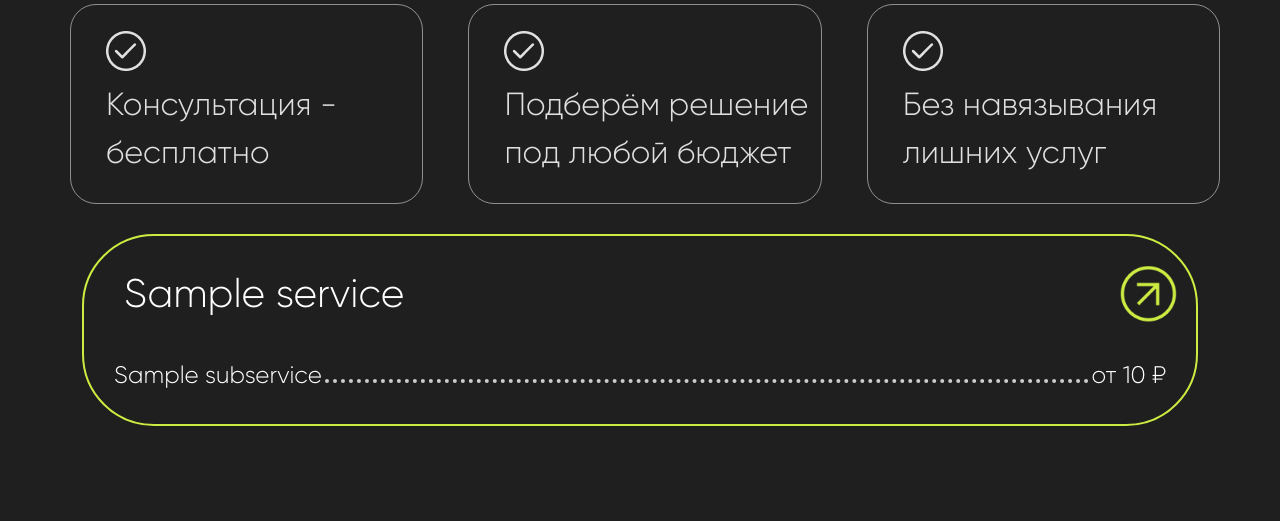
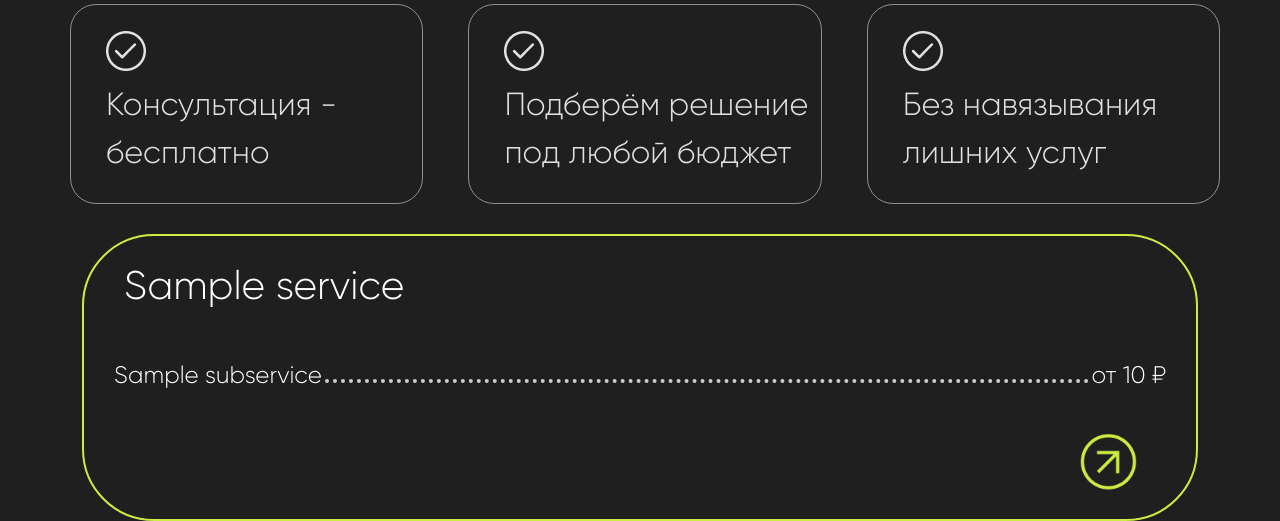
Before and after one commit to ToHellForever/g, a Django app: page / in a window 1280 px wide, after a click that opens the changed part. Shown: the part 3141-3662 px from the top of the page. Before the commit the page ends 3567 px from the top, so only its background shows below. Run offline with Django 5.2, Linux system fonts and the light colour scheme; tables that the repository leaves empty hold one stand-in row (values such as "Sample post"); grey boxes marked "Sample" are stand-in pictures.

Commit message:
осталось разобратсья с резким раскрытием списка

```diff
--- a/static/css/main.css
+++ b/static/css/main.css
@@ -260,6 +260,12 @@
     text-align: left;
     border-radius: 72px !important;
     position: relative;
+    min-height: 140px;
+}
+
+.arrow-container {
+    position: relative;
+    margin-left: auto;
 }
 .accordion-button:not(.collapsed) {
     color: white;
@@ -286,6 +292,13 @@
     transition: transform 0.3s ease;
     position: relative;
     margin-right: -50px;
+}
+
+.subservices-list .custom-arrow {
+    position: relative;
+    margin: 10px 0 0 auto;
+    display: block;
+    float: right;
 }
 
 .custom-accordion-button:not(.collapsed) .custom-arrow {
--- a/static/js/main.js
+++ b/static/js/main.js
@@ -1,5 +1,26 @@
 // Инициализация при загрузке страницы
 document.addEventListener('DOMContentLoaded', function() {
+// Логика для аккордеона
+    const accordionButtons = document.querySelectorAll('.custom-accordion-button');
+    accordionButtons.forEach(button => {
+        const arrowContainer = button.querySelector('.arrow-container');
+        const arrow = button.querySelector('.custom-arrow');
+
+        button.addEventListener('click', function() {
+            const accordionItem = this.closest('.custom-accordion-item');
+            const subservicesList = accordionItem.querySelector('.subservices-list');
+
+            if (this.classList.contains('collapsed')) {
+                // При закрытии аккордеона возвращаем стрелку в кнопку
+                arrow.style.transform = 'rotate(0deg)';
+                arrowContainer.appendChild(arrow);
+            } else {
+                // При открытии аккордеона перемещаем стрелку под список подуслуг
+                arrow.style.transform = 'rotate(270deg)';
+                subservicesList.appendChild(arrow);
+            }
+        });
+    });
 
     // Инициализация Swiper
     let swiper;
--- a/templates/landing.html
+++ b/templates/landing.html
@@ -150,11 +150,13 @@
         {% for service in services %}
         <div class="accordion-item custom-accordion-item">
             <h2 class="accordion-header" id="heading{{ forloop.counter }}">
-                <button class="accordion-button custom-accordion-button collapsed" type="button" data-bs-toggle="collapse"
+<button class="accordion-button custom-accordion-button collapsed" type="button" data-bs-toggle="collapse"
                         data-bs-target="#collapse{{ forloop.counter }}" aria-expanded="false"
                         aria-controls="collapse{{ forloop.counter }}">
                     <span class="service-name">{{ service.name }}</span>
-                    <img src="/media/icon/arrow-list.png" alt="" class="custom-arrow">
+                    <div class="arrow-container">
+                        <img src="/media/icon/arrow-list.png" alt="" class="custom-arrow">
+                    </div>
                 </button>
             </h2>
             <div id="collapse{{ forloop.counter }}" class="accordion-collapse collapse"
```
